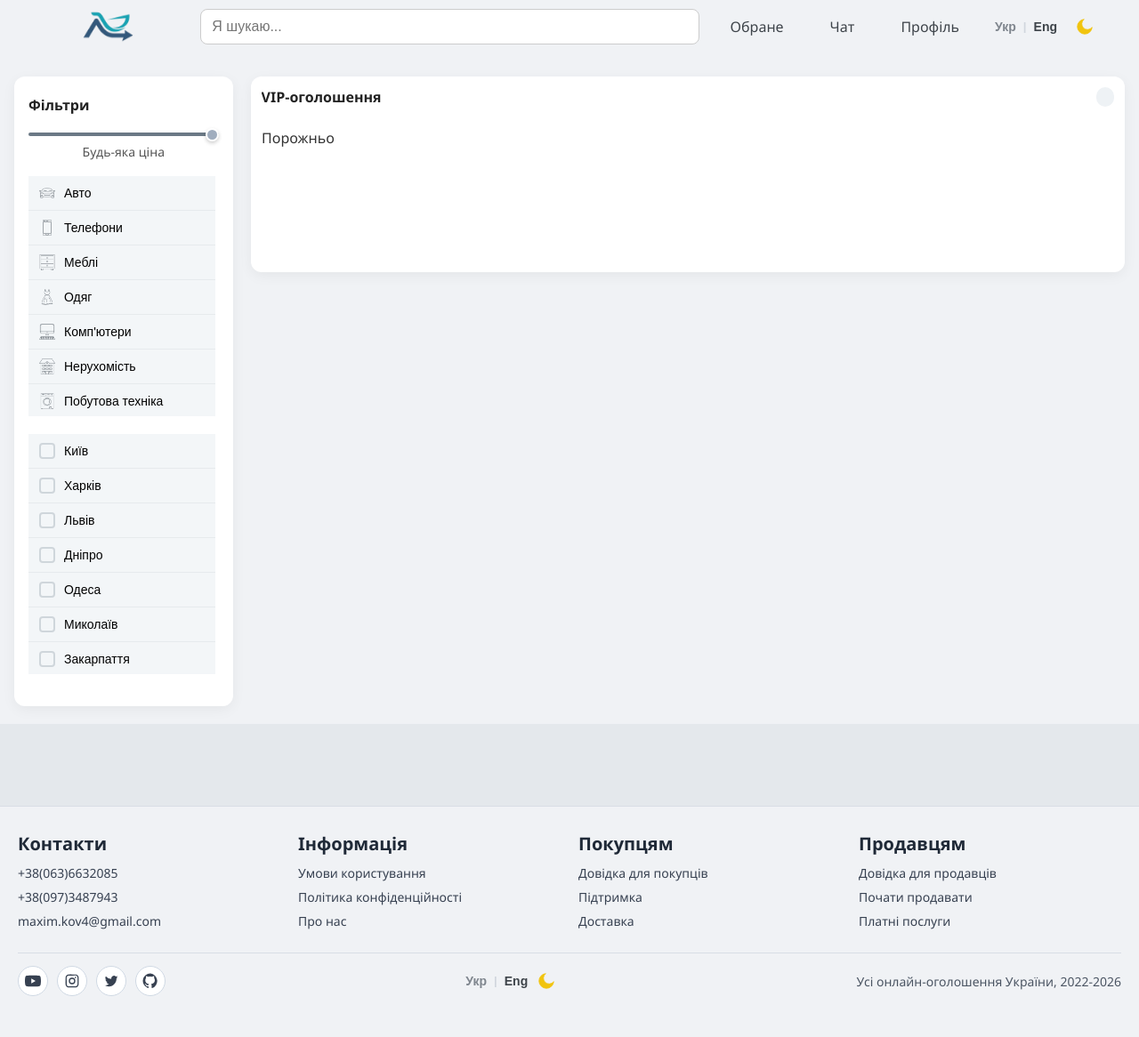
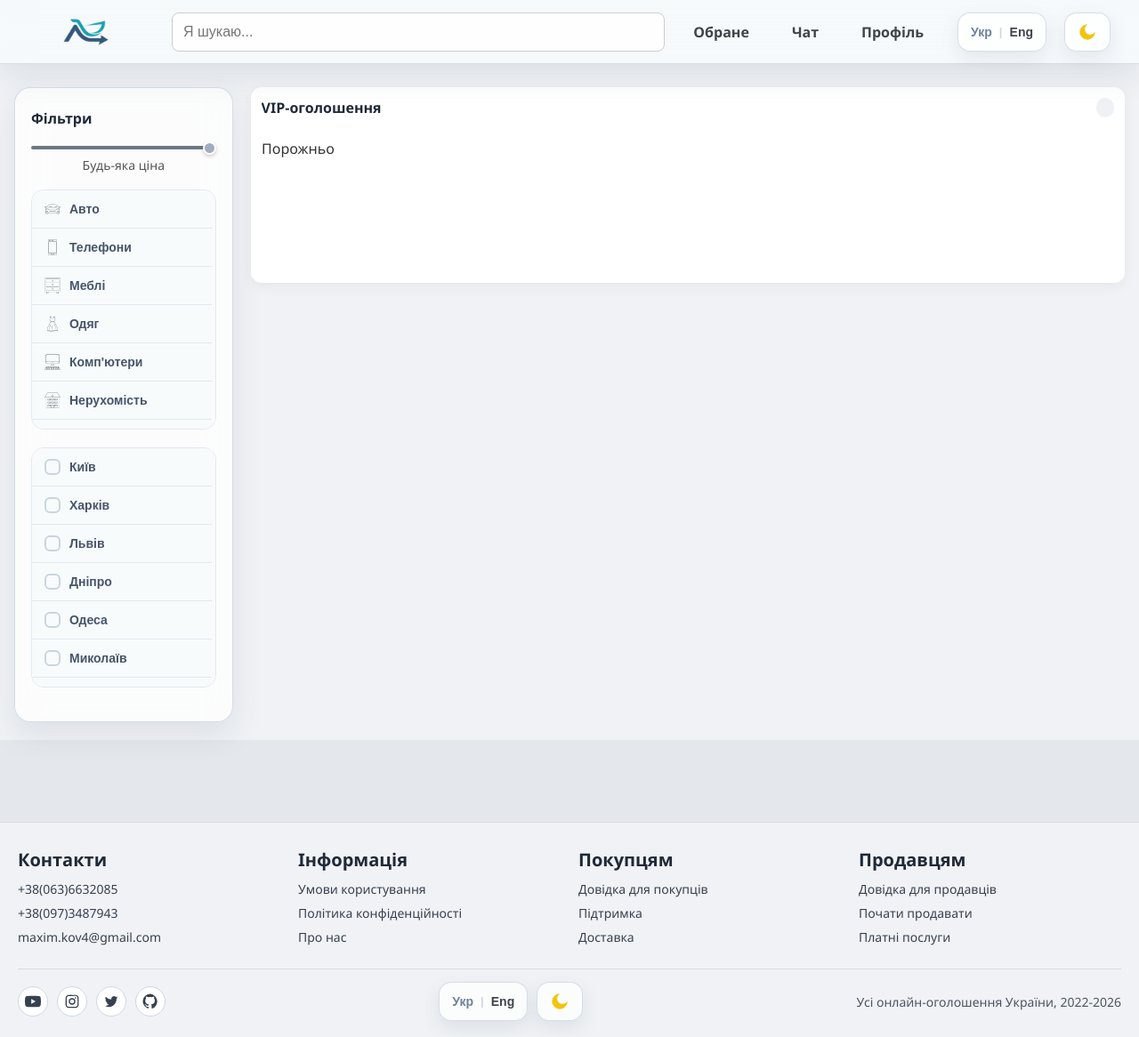
Before and after one commit to Maxrule/diploma, a Django app: page / in a window 1280 px wide. Shown: the whole page at 89% size. Before the commit the page ends 1120 px from the top, so only its background shows below. Run offline with Django 5.2, Linux system fonts and the light colour scheme; data that the repository does not hold is empty; some libraries are stand-ins or nearby versions.

Commit message:
изменил стили главной

```diff
--- a/static/styles.css
+++ b/static/styles.css
@@ -1,6 +1,20 @@
 /* Обнуление */
 * {
   box-sizing: border-box;
+}
+
+:root {
+  --glass-bg: rgba(248, 251, 253, 0.78);
+  --glass-border: rgba(210, 220, 230, 0.92);
+  --glass-shadow: 0 14px 34px rgba(84, 101, 122, 0.12);
+  --chip-bg: #f5f8fb;
+  --chip-border: #e1e8ef;
+  --chip-hover: #edf4f8;
+  --chip-active-bg: #dde6f0;
+  --chip-active-text: #4f6278;
+  --accent-steel: #6f8298;
+  --accent-steel-soft: #a9b8c8;
+  --chip-text: #475569;
 }
 
 body {
@@ -25,16 +39,18 @@
 .nav-item {
   color: #3e444a;
   text-decoration: none;
-  font-weight: 500;
-  padding: 8px 16px;
+  font-weight: 600;
+  padding: 10px 14px;
   display: inline-flex;
   align-items: center;
   gap: 8px;
+  border-radius: 999px;
+  transition: color 0.2s ease, background-color 0.2s ease;
 }
 
 .nav-item:hover {
-  background-color: transparent;
-  color: #7f868e;
+  background-color: rgba(255, 255, 255, 0.72);
+  color: #2f3a44;
 }
 
 .nav-item-right-start {
@@ -75,11 +91,16 @@
 
 .navbar {
     display: flex;
-    height: 60px;
+    height: 72px;
     align-items: center;
     justify-content: space-between; /* Рівномірно розподіляє 3 частини */
-    padding: 0 50px; /* Відступ 50px від обох країв */
+    padding: 0 32px;
     width: 100%;
+    background: var(--glass-bg);
+    border-bottom: 1px solid var(--glass-border);
+    box-shadow: var(--glass-shadow);
+    backdrop-filter: blur(18px);
+    -webkit-backdrop-filter: blur(18px);
 }
 
 /* Логотип (ліва частина) */
@@ -92,7 +113,7 @@
     margin-right: 14px;
 }
 .navbar-logo img {
-  height: 80px;
+  height: 72px;
   width: auto;
   display: block;
 }
@@ -108,11 +129,15 @@
 .navbar-search-input {
   width: 220px;
   max-width: 100%;
-  height: 40px;
+  height: 44px;
   margin: 0;
   margin-bottom: 0;
-  padding: 10px 12px;
-  transition: width 260ms ease;
+  padding: 10px 16px;
+  border: 1px solid #d6e0e8;
+  border-radius: 14px;
+  background: rgba(255, 255, 255, 0.82);
+  box-shadow: inset 0 1px 0 rgba(255, 255, 255, 0.75);
+  transition: width 260ms ease, border-color 0.2s ease, box-shadow 0.2s ease, background-color 0.2s ease;
 }
 
 /* Don't expand navbar search input on focus anymore; keep stable width */
@@ -459,10 +485,13 @@
   width: 80%;
 }
 .filter-block {
-  background: #fff;
-  padding: 16px;
-  border-radius: 12px;
-  box-shadow: 0 4px 15px rgba(0,0,0,0.05);
+  background: rgba(255, 255, 255, 0.78);
+  padding: 18px;
+  border-radius: 18px;
+  border: 1px solid var(--glass-border);
+  box-shadow: var(--glass-shadow);
+  backdrop-filter: blur(16px);
+  -webkit-backdrop-filter: blur(16px);
 }
 .vip-block {
   background: #fff;
@@ -588,8 +617,8 @@
 .filter-title, .vip-title {
   font-size: 16px;
   margin: 5px 0px;
-  font-weight: 700;
-  color: #222;
+  font-weight: 800;
+  color: #1f2937;
 }
 
 .chips {
@@ -599,23 +628,36 @@
   padding-right: 4px; /* leave room for scrollbar */
   box-sizing: border-box;
   margin-bottom: 20px;
+  border: 1px solid var(--chip-border);
+  border-radius: 14px;
+  background: rgba(247, 250, 252, 0.8);
 }
 .chip {
   display: block;
   width: 100%;
-  padding: 10px 12px;
-  background: #f3f6f8;
+  padding: 12px 14px;
+  background: transparent;
   border-radius: 0; /* no rounding */
   border: none;
-  border-bottom: 1px solid #e6eaed; /* subtle separator, no gap */
+  border-bottom: 1px solid var(--chip-border); /* subtle separator, no gap */
   cursor: pointer;
   font-size: 14px;
+  font-weight: 600;
+  color: var(--chip-text);
   margin-bottom: 0; /* no vertical gaps between chips */
   text-align: left;
   box-sizing: border-box;
-}
-.chip:hover { background: #e9eef2; }
-.chip.active { background: #dbe4eb; }
+  transition: background-color 0.2s ease, color 0.2s ease, padding-left 0.2s ease;
+}
+.chip:hover {
+  background: var(--chip-hover);
+  color: #334155;
+  padding-left: 18px;
+}
+.chip.active {
+  background: var(--chip-active-bg);
+  color: var(--chip-active-text);
+}
 
 /* Category chip icons */
 .category-chip {
@@ -628,6 +670,7 @@
   width: 18px;
   height: 18px;
   object-fit: contain;
+  opacity: 0.92;
 }
 
 /* City chips: left empty rounded marker and filled inner square when active */
@@ -641,18 +684,20 @@
   flex: 0 0 18px;
   width: 18px;
   height: 18px;
-  border: 2px solid #cfd6db;
-  border-radius: 4px;
+  border: 2px solid #c8d5de;
+  border-radius: 6px;
   background: transparent;
   box-sizing: border-box;
+  transition: border-color 0.2s ease, background-color 0.2s ease, transform 0.2s ease;
 }
 .city-chip .city-marker::after {
   content: none;
 }
 /* Active state: fill marker with color and show centered check */
 .city-chip.active .city-marker {
-  background: #cfd6db;
-  border-color: #cfd6db;
+  background: var(--accent-steel);
+  border-color: var(--accent-steel);
+  transform: scale(1.03);
 }
 .city-chip.active .city-marker::after {
   content: '\2713'; /* check mark */
@@ -673,7 +718,7 @@
 }
 .chips::-webkit-scrollbar, .city-filter::-webkit-scrollbar { width: 4px; height: 4px; }
 .chips::-webkit-scrollbar-track, .city-filter::-webkit-scrollbar-track { background: #f3f6f8; }
-.chips::-webkit-scrollbar-thumb, .city-filter::-webkit-scrollbar-thumb { background: rgba(0,0,0,0.12); border-radius: 6px; background: #a0adbe; }
+.chips::-webkit-scrollbar-thumb, .city-filter::-webkit-scrollbar-thumb { background: rgba(134, 154, 173, 0.9); border-radius: 6px; }
 
 .price-current-text {
   margin-top: 8px;
@@ -2002,17 +2047,17 @@
 
 /* Кнопка перемикання теми у стилі "Обране" */
 .theme-toggle {
-    background: transparent;
-    border: none;
-    border-radius: 0;
-    width: auto;
-    height: auto;
+    background: rgba(255, 255, 255, 0.72);
+    border: 1px solid var(--glass-border);
+    border-radius: 14px;
+    width: 44px;
+    height: 44px;
     padding: 0;
     cursor: pointer;
     display: flex;
     align-items: center;
     justify-content: center;
-    box-shadow: none;
+    box-shadow: 0 8px 20px rgba(84, 101, 122, 0.12);
     transition: all 0.3s ease;
     outline: none;
     color: #f1c40f;
@@ -2055,17 +2101,17 @@
 
 /* Базовий стиль для обох круглих кнопок */
 .lang-toggle, .theme-toggle {
-    background: transparent;
-    border: none;
-    border-radius: 6px;
+    background: rgba(255, 255, 255, 0.72);
+    border: 1px solid var(--glass-border);
+    border-radius: 14px;
     width: auto;
-    height: auto;
-    padding: 0;
+    height: 44px;
+    padding: 0 14px;
     cursor: pointer;
     display: flex;
     align-items: center;
     justify-content: center;
-    box-shadow: none;
+    box-shadow: 0 8px 20px rgba(84, 101, 122, 0.12);
     transition: all 0.3s ease;
     outline: none;
     position: relative;
@@ -2074,22 +2120,19 @@
 }
 
 .lang-toggle {
-    color: #ffffff;
+    color: #3e444a;
     gap: 8px;
-    padding: 0;
-    background: transparent;
-    border-radius: 0;
+    padding: 0 14px;
 }
 
 /* Ефекти наведення */
 .lang-toggle:hover, .theme-toggle:hover {
-    transform: scale(1.1);
-    box-shadow: none;
+    transform: translateY(-1px);
+    box-shadow: 0 12px 24px rgba(84, 101, 122, 0.16);
 }
 
 .lang-toggle:hover {
-    transform: none;
-    background: transparent;
+    background: rgba(255, 255, 255, 0.88);
 }
 
 /* Темна тема для обох кнопок */
@@ -2110,17 +2154,18 @@
 body.dark-mode .lang-toggle {
     background: transparent;
     color: #fff;
+    border-color: transparent;
 }
 
 .lang-option {
   font-size: 14px;
-  font-weight: 600;
+  font-weight: 700;
   line-height: 1;
   color: #3e444a;
 }
 
 .lang-option.active {
-  color: #7f868e;
+  color: var(--accent-steel);
 }
 
 .lang-separator {
@@ -2710,11 +2775,11 @@
   left: 0;
   right: 0;
   z-index: 1300;
-  background-color: #f0f2f5;
+  background: var(--glass-bg);
 }
 
 .home-page .top-page-section {
-  padding-top: 70px;
+  padding-top: 82px;
 }
 
 /* Global footer */
```
Also changed, not shown: other parts of static/styles.css (+28 -5 lines).
